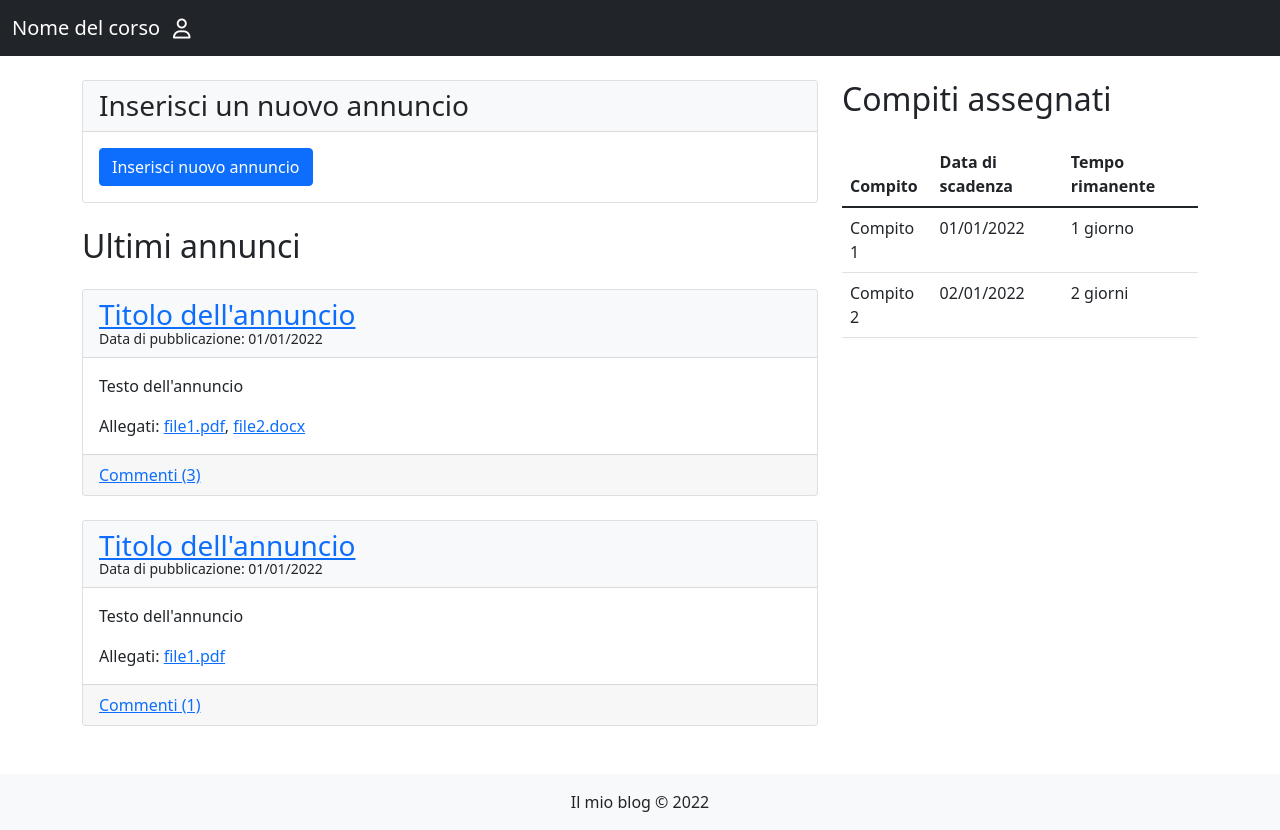
After one commit to edebach/Scholarnet, a PHP site: page /Logged/Classi/Classe_AVXSRTQU.php in a window 1280 px wide. The commit adds this page. Run offline with PHP 8.4, Linux system fonts and the light colour scheme.

Commit message:
Creazione classe(Da Completare)

```diff
--- /dev/null
+++ b/Logged/Classi/Classe_AVXSRTQU.php
@@ -0,0 +1,198 @@
+<!DOCTYPE html>
+<html lang="it">
+<head>
+	<meta charset="UTF-8">
+	<meta name="viewport" content="width=device-width, initial-scale=1">
+	<title>Il mio blog</title>
+	<link rel="stylesheet" href="https://cdn.jsdelivr.net/npm/bootstrap@5.1.3/dist/css/bootstrap.min.css">
+	<link rel="stylesheet" href="style.css">
+	<script src="https://code.jquery.com/jquery-3.6.0.min.js"></script>
+
+	<!-- Carica Fontawesome (immagini degli omini accanto ai form) -->
+    <link rel="stylesheet" href="https://cdnjs.cloudflare.com/ajax/libs/font-awesome/6.4.0/css/all.min.css">
+
+
+	<script>
+		$(document).ready(function() {
+		$('#show-form-btn').click(function() {
+			$('#annuncio-form').toggleClass('show');
+			$(this).fadeOut('600');
+	});
+	$('#ret-form-btn').click(function() {
+			$('#annuncio-form').toggleClass('show');
+			$('#show-form-btn').fadeIn('600');
+	});
+
+
+
+    $('#annuncio-form').submit(function(event) {
+      event.preventDefault();
+      // Qui puoi aggiungere il codice per inviare l'annuncio al server
+      $('.card-body').removeClass('show');
+    });
+  });
+
+	</script>
+</head>
+<body>
+	<!-- TODO: bisogna risolvere il bug della navbar quando si va mette lo schermo intero -->
+	  <header class="navbar navbar-expand-lg navbar-dark bg-dark">
+		<div class="container-fluid">
+		  <button class="navbar-toggler" type="button" data-bs-toggle="offcanvas" data-bs-target="#sidebar" aria-controls="sidebar">
+			<span class="navbar-toggler-icon"></span>
+			<span class="visually-hidden">Toggle navigation</span>
+		  </button>
+		  <a class="navbar-brand mx-auto" href="#">Nome del corso</a>
+		  <button class="btn btn-link rounded-circle text-white" type="button" data-bs-toggle="offcanvas" data-bs-target="#profile">
+			<i class="fa-sharp fa-regular fa-user fa-lg"></i>
+			</button>
+		  <div class="offcanvas offcanvas-end" tabindex="-1" id="profile" aria-labelledby="profile-label">
+			<div class="offcanvas-header">
+			  <h5 class="offcanvas-title" id="profile-label">Il mio profilo</h5>
+			  <button type="button" class="btn-close text-reset" data-bs-dismiss="offcanvas" aria-label="Close"></button>
+			</div>
+			<div class="offcanvas-body">
+			  <!-- TODO: Qui puoi inserire il contenuto della finestra con le informazioni del tuo profilo -->
+			<!-- Possiamo inserire direttamente il file profilo all'interno del tab, creerei una versione
+			alternativa minimizzata da mettere qui e una completa da lasciare a parte se si vuole senno la eliminiamo -->
+			   <!--php include '../profilo.html'; ?> -->
+			</div>
+		  </div>
+		  <div class="offcanvas offcanvas-start" tabindex="-1" id="sidebar" aria-labelledby="sidebar-label">
+			<div class="offcanvas-header">
+			  <h5 class="offcanvas-title" id="sidebar-label">Le mie classi</h5>
+			  <button type="button" class="btn-close text-reset" data-bs-dismiss="offcanvas" aria-label="Close"></button>
+			</div>
+			<div class="offcanvas-body">
+			  <nav class="navbar navbar-dark bg-dark">
+				<ul class="navbar-nav">
+				  <!-- TODO: Qui dobbiamo inserire l'elenco delle classi le classi -->
+				</ul>
+			  </nav>
+			</div>
+		  </div>
+		</div>
+		<!-- <div class="container" id="headerClasse">
+			<div class="row">
+				<h1 class="text-center display-4" id="titoloClasse">Classe</h1>
+				<nav class="navbar navbar-expand-lg navbar-dark">
+					<div class="container-fluid">
+						<button class="navbar-toggler" type="button" data-bs-toggle="collapse" data-bs-target="#navbarNav" aria-controls="navbarNav" aria-expanded="false" aria-label="Toggle navigation">
+							<span class="navbar-toggler-icon"></span>
+						</button>
+						<div class="collapse navbar-collapse" id="navbarNav">
+							<ul class="navbar-nav">
+								<li class="nav-item">
+									<a class="nav-link active" aria-current="page" href="#">Home</a>
+								</li>
+								<li class="nav-item">
+									<a class="nav-link" id="compiti-nav-link" href="#">Compiti</a>
+								</li>
+								<li class="nav-item">
+									<a class="nav-link" id="profilo-nav-link" href="#">Profilo</a>
+								</li>
+								<li class="nav-item">
+									<a class="nav-link" id="mieClassi-nav-link" href="../IndexLogged.php">Le mie Classi</a>
+								</li>
+								<li class="nav-item">
+									<a class="nav-link" id="logout-nav-link" href="../../index.php">Logout</a>
+								</li>
+							</ul>
+						</div>
+					</div>
+				</nav>
+			</div>
+		</div> -->
+	  </header>
+
+	<main class="container my-4">
+		<div class="row">
+			<section class="col-md-8">
+				<article class="card mb-4">
+					<header class="card-header bg-light">
+					  <h3 class="card-title mb-0">Inserisci un nuovo annuncio</h3>
+					</header>
+					<div class="card-body">
+					  <button id="show-form-btn" class="btn btn-primary">Inserisci nuovo annuncio</button>
+					  <form id="annuncio-form" action="#" method="post">
+						<div class="mb-3">
+						  <label for="titolo" class="form-label">Titolo</label>
+						  <input type="text" class="form-control" id="titolo" name="titolo" required>
+						</div>
+						<div class="mb-3">
+						  <label for="testo" class="form-label">Testo</label>
+						  <textarea class="form-control" id="testo" name="testo" rows="3" required></textarea>
+						</div>
+						<div class="mb-3">
+						  <label for="allegati" class="form-label">Allegati</label>
+						  <input type="file" class="form-control" id="allegati" name="allegati">
+						</div>
+						<button type="submit" class="btn btn-primary">Pubblica annuncio</button>
+						<button id="ret-form-btn" class="btn btn-secondary">Annulla</button>
+					  </form>
+					</div>
+				  </article>
+
+				<h2 class="mb-4">Ultimi annunci</h2>
+				<article class="card mb-4">
+					<header class="card-header bg-light">
+						<h3 class="card-title mb-0"><a href="#">Titolo dell'annuncio</a></h3>
+						<p class="card-subtitle small">Data di pubblicazione: 01/01/2022</p>
+					</header>
+					<div class="card-body">
+						<p class="card-text">Testo dell'annuncio</p>
+						<p class="card-text">Allegati: <a href="#">file1.pdf</a>, <a href="#">file2.docx</a></p>
+					</div>
+					<footer class="card-footer">
+						<a href="#" class="card-link">Commenti (3)</a>
+					</footer>
+				</article>
+				<article class="card mb-4">
+					<header class="card-header bg-light">
+						<h3 class="card-title mb-0"><a href="#">Titolo dell'annuncio</a></h3>
+						<p class="card-subtitle small">Data di pubblicazione: 01/01/2022</p>
+					</header>
+					<div class="card-body">
+						<p class="card-text">Testo dell'annuncio</p>
+						<p class="card-text">Allegati: <a href="#">file1.pdf</a></p>
+					</div>
+					<footer class="card-footer">
+						<a href="#" class="card-link">Commenti (1)</a>
+					</footer>
+				</article>
+			</section>
+						<aside class="col-md-4">
+				<h2 class="mb-4">Compiti assegnati</h2>
+				<table class="table">
+					<thead>
+						<tr>
+							<th scope="col">Compito</th>
+							<th scope="col">Data di scadenza</th>
+							<th scope="col">Tempo rimanente</th>
+						</tr>
+					</thead>
+					<tbody>
+						<tr>
+							<td>Compito 1</td>
+							<td>01/01/2022</td>
+							<td>1 giorno</td>
+						</tr>
+						<tr>
+							<td>Compito 2</td>
+							<td>02/01/2022</td>
+							<td>2 giorni</td>
+						</tr>
+					</tbody>
+				</table>
+			</aside>
+		</div>
+	</main>
+	<footer class="bg-light">
+		<div class="container py-3">
+			<p class="text-center mb-0">Il mio blog &copy; 2022</p>
+		</div>
+	</footer>
+	<script src="script.js"></script>
+	<script src="https://cdn.jsdelivr.net/npm/bootstrap@5.1.3/dist/js/bootstrap.bundle.min.js"></script>
+</body>
+</html>
```
Also changed, not shown: Logged/Classi/Classe_Y2OLIEGT.php (added, +198 -0 lines), Logged/Crea/crea.php (+26 -7 lines), Login/accesso.php (+6 -6 lines), Signup/registrati.php (+4 -4 lines), Logged/ListaClassiDocente.html (deleted), Logged/ListaClassiStudente.html (deleted).
